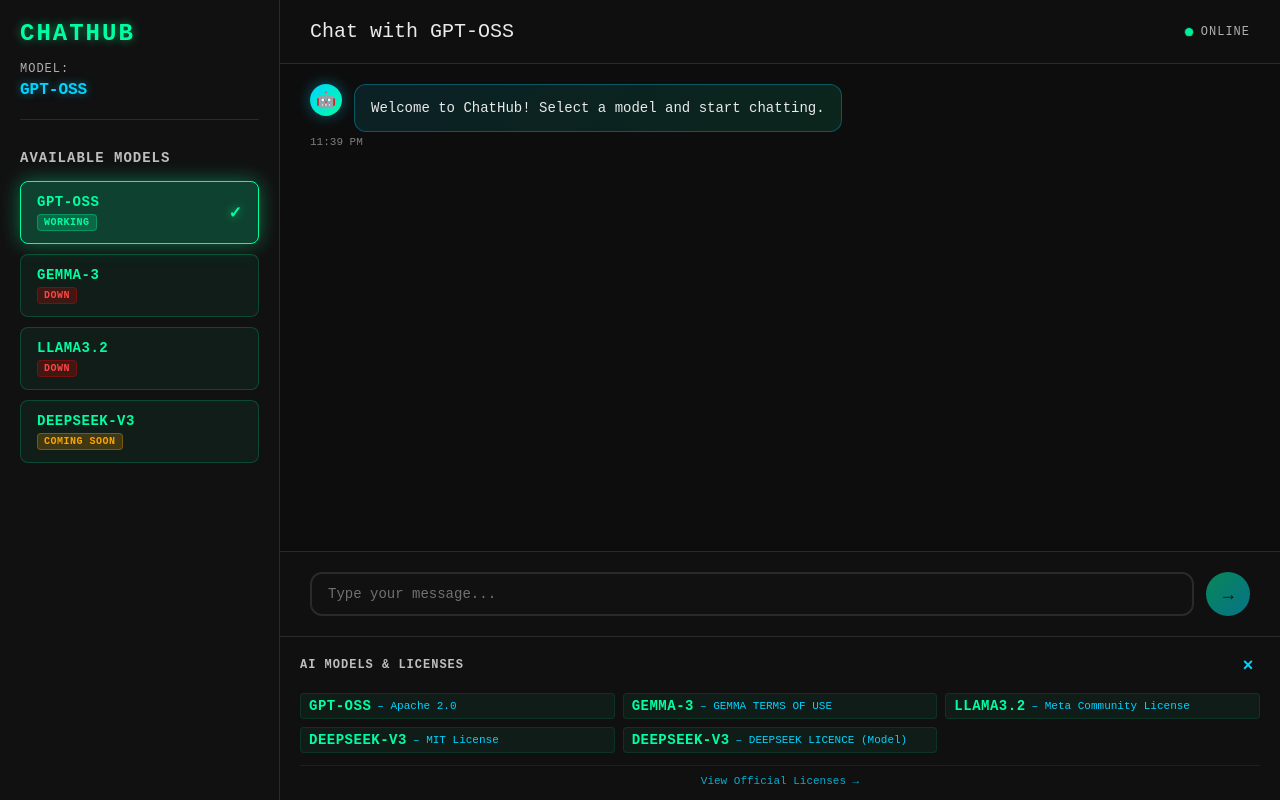
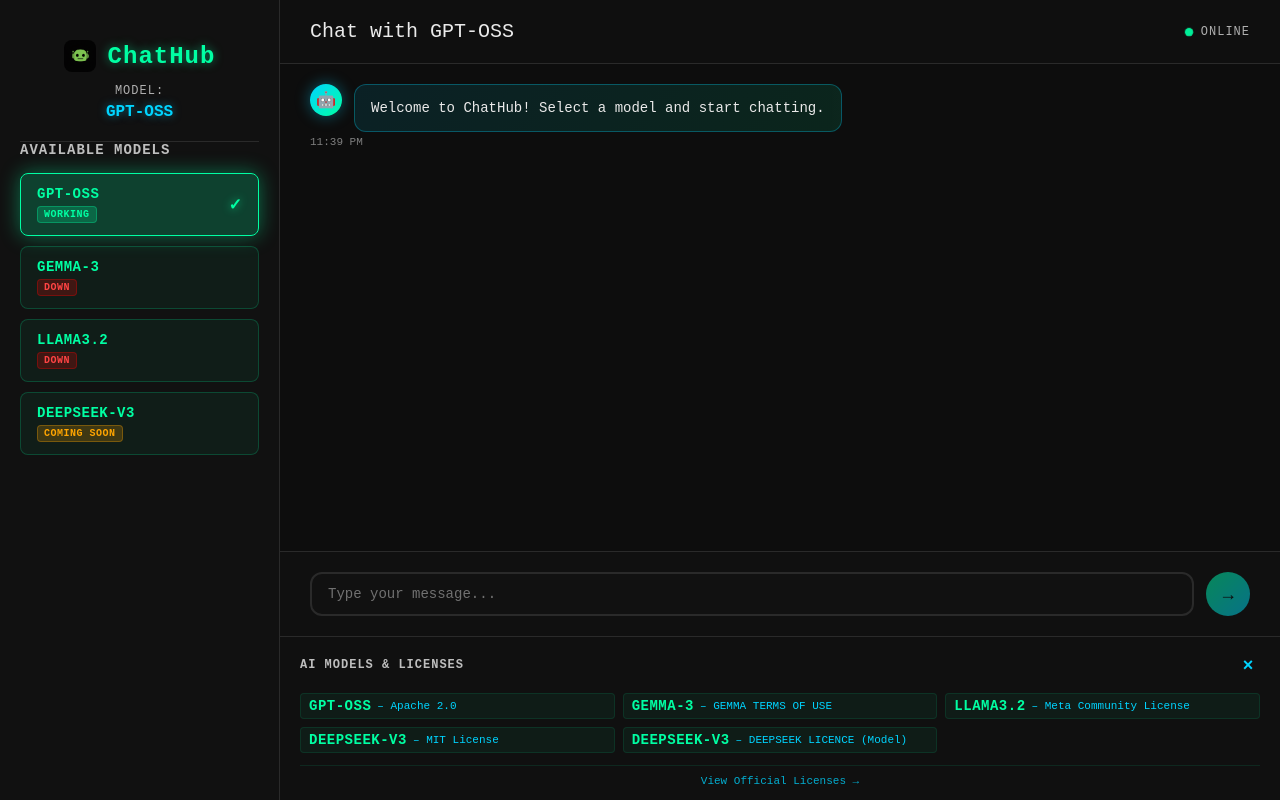
Before and after one commit to lovevideogames25-ui/ChatHub, a React (Vite) app: page / in a window 1280 px wide. Built offline with nearby package versions, Linux system fonts and the light colour scheme.

Commit message:
feat: add favicon logo to website interface
- Update favicon from vite.svg to favicon.png in index.html
- Add favicon.png logo to sidebar header
- Implement logo container with hover effects
- Style logo with rounded corners and animations
- Enhance brand identity throughout application

```diff
--- a/index.html
+++ b/index.html
@@ -2,7 +2,7 @@
 <html lang="en">
   <head>
     <meta charset="UTF-8" />
-    <link rel="icon" type="image/svg+xml" href="/vite.svg" />
+    <link rel="icon" type="image/png" href="/favicon.png" />
     <meta name="viewport" content="width=device-width, initial-scale=1.0" />
     <title>ChatHub</title>
   </head>
--- a/sidebar/Sidebar.css
+++ b/sidebar/Sidebar.css
@@ -9,18 +9,38 @@
 }
 
 .sidebar-header {
-  margin-bottom: 30px;
-  padding-bottom: 20px;
+  padding: 20px;
   border-bottom: 1px solid var(--border-color);
+  text-align: center;
+}
+
+.logo-container {
+  display: flex;
+  align-items: center;
+  justify-content: center;
+  gap: 12px;
+  margin-bottom: 12px;
+}
+
+.logo {
+  width: 32px;
+  height: 32px;
+  border-radius: 8px;
+  transition: all 0.3s ease;
+}
+
+.logo:hover {
+  transform: scale(1.1);
+  filter: brightness(1.2);
 }
 
 .sidebar-header h2 {
   color: var(--accent-primary);
   font-size: 24px;
-  margin-bottom: 15px;
-  text-transform: uppercase;
-  letter-spacing: 2px;
+  font-weight: 700;
+  margin: 0;
   text-shadow: 0 0 10px rgba(0, 255, 163, 0.5);
+  letter-spacing: 1px;
 }
 
 .model-indicator {
--- a/sidebar/Sidebar.jsx
+++ b/sidebar/Sidebar.jsx
@@ -12,7 +12,10 @@
   return (
     <div className="sidebar">
       <div className="sidebar-header">
-        <h2>ChatHub</h2>
+        <div className="logo-container">
+          <img src="/favicon.png" alt="ChatHub Logo" className="logo" />
+          <h2>ChatHub</h2>
+        </div>
         <div className="model-indicator">
           <span className="indicator-text">Model:</span>
           <span className="indicator-model">{selectedModel}</span>
```
Also changed, not shown: favicon.png (added).
